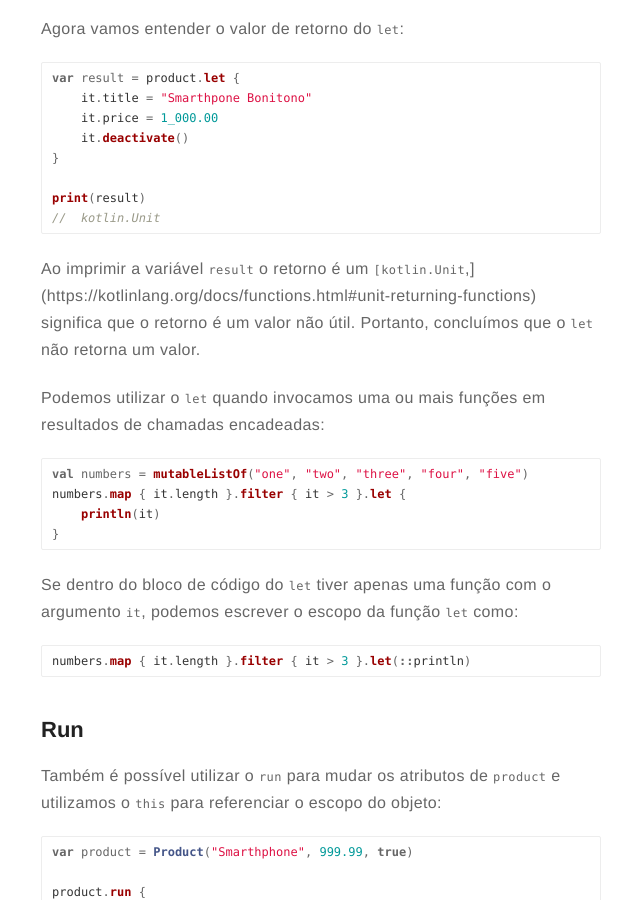
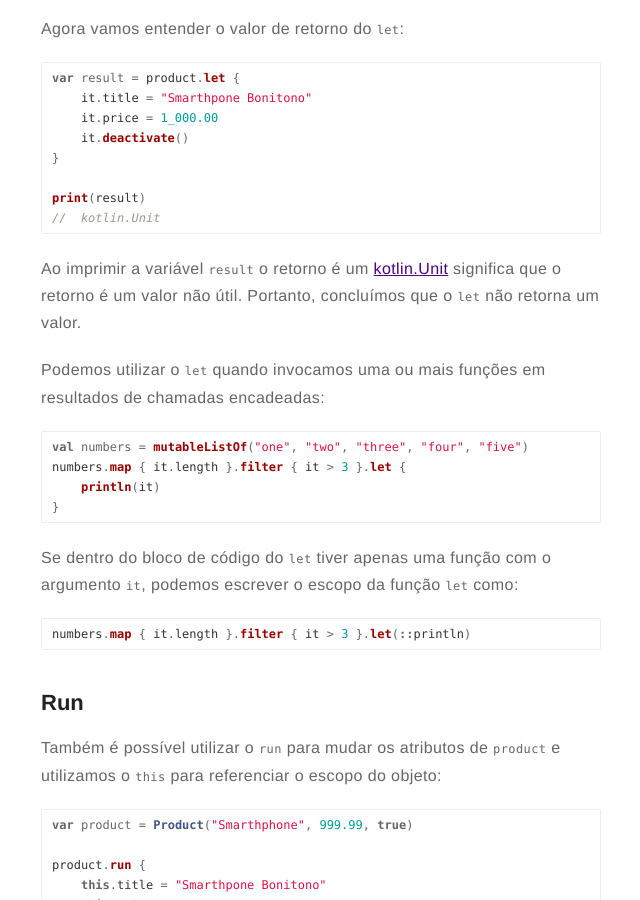
Before and after one commit to beatrizuezu/beatrizuezu.github.io, a Jekyll site: the page built from _posts/2021-04-01-funcoes-escopo-kotlin.md, in a window 1280 px wide and 900 px high, scrolled down 1776 px. Shown: the whole window, without its empty margins (319-959 px from the left). Built offline with Jekyll 4.4.1, drawn with Linux system fonts in a browser that asks for light colours; comment, search, counter and statistics services are not loaded.

Commit message:
fix link reference

````diff
--- a/_posts/2021-04-01-funcoes-escopo-kotlin.md
+++ b/_posts/2021-04-01-funcoes-escopo-kotlin.md
@@ -87,7 +87,7 @@ print(result)
 //  kotlin.Unit
 ```
 
-Ao imprimir a variável `result` o retorno é um `[kotlin.Unit`,](https://kotlinlang.org/docs/functions.html#unit-returning-functions) significa que o retorno é um valor não útil. Portanto, concluímos que o `let` não retorna um valor.
+Ao imprimir a variável `result` o retorno é um [kotlin.Unit](https://kotlinlang.org/docs/functions.html#unit-returning-functions) significa que o retorno é um valor não útil. Portanto, concluímos que o `let` não retorna um valor.
 
 Podemos utilizar o `let` quando invocamos uma ou mais funções em resultados de chamadas encadeadas:
 
````
Also changed, not shown: 1 other file.
